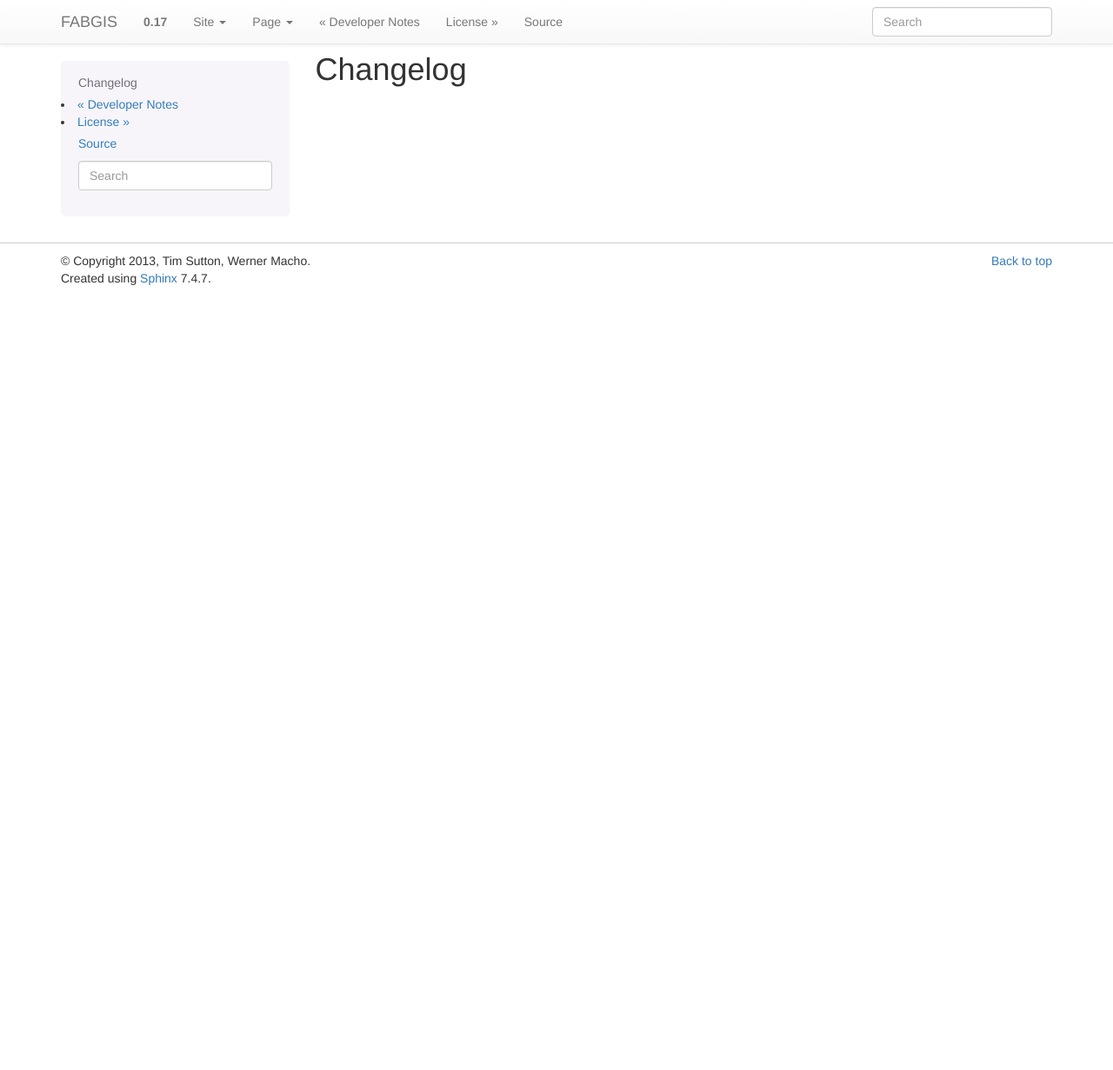
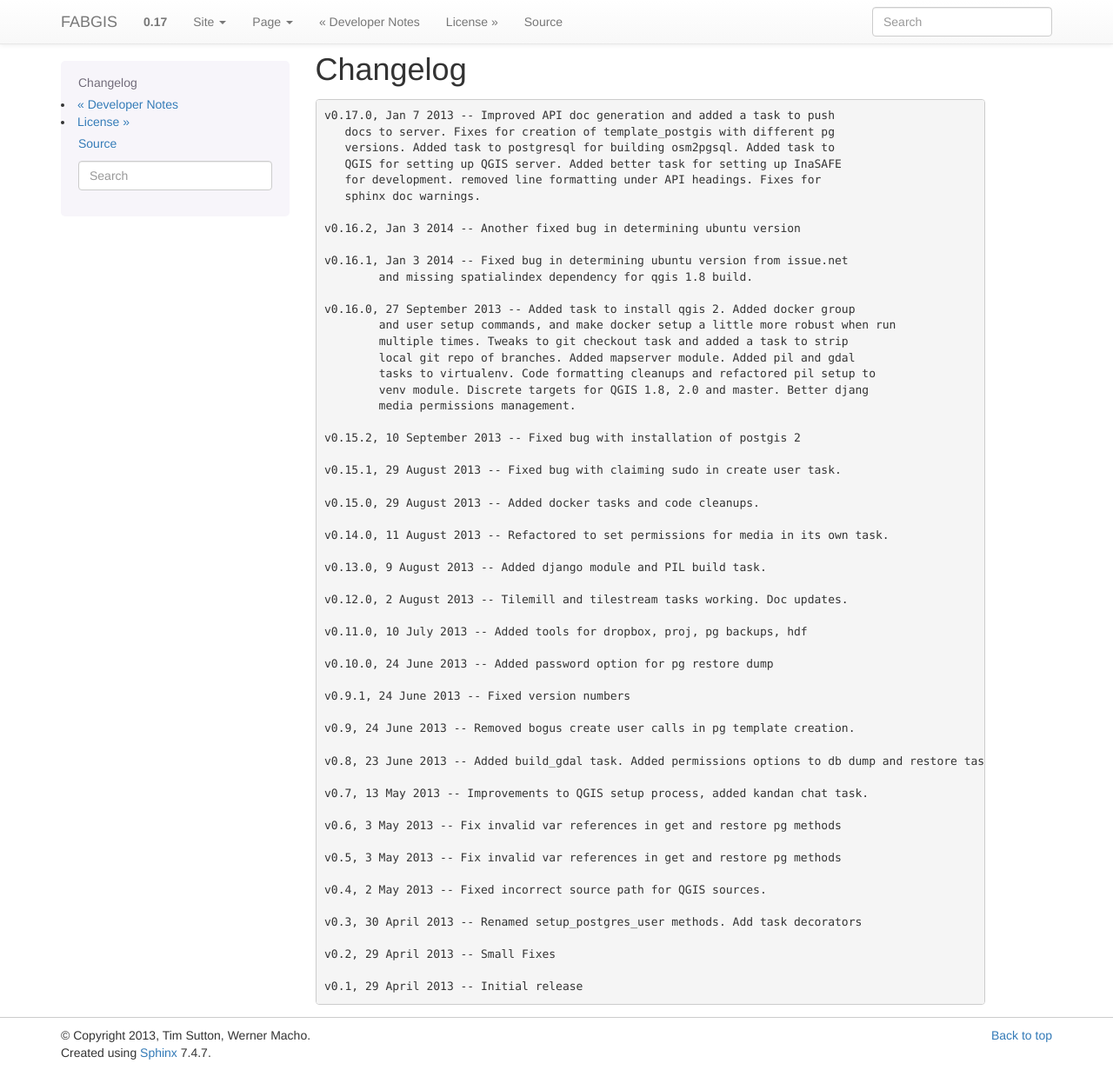
Before and after one commit to timlinux/fabgis, a Sphinx documentation site: the page built from docs/source/changelog.rst, in a window 1280 px wide and 1231 px high. Shown: the whole window at 87% size. Built offline with Sphinx 7.4.7, drawn with Linux system fonts in a browser that asks for light colours.

Commit message:
Minor version bump and fix changelog

```diff
--- a/docs/source/changelog.rst
+++ b/docs/source/changelog.rst
@@ -4,4 +4,3 @@ Changelog
 
 .. literalinclude:: ../../CHANGES.txt
     :language: none
-    :literal:
--- a/docs/source/conf.py
+++ b/docs/source/conf.py
@@ -60,7 +60,7 @@ copyright = u'2013, Tim Sutton, Werner Macho'
 # The short X.Y version.
 version = '0.17'
 # The full version, including alpha/beta/rc tags.
-release = '0.17.0'
+release = '0.17.1'
 
 # The language for content autogenerated by Sphinx. Refer to documentation
 # for a list of supported languages.
--- a/setup.py
+++ b/setup.py
@@ -4,7 +4,7 @@ from distutils.core import setup
 
 setup(
     name='fabgis',
-    version='0.17.0',
+    version='0.17.1',
     author='Tim Sutton',
     author_email='tim@linfiniti.com',
     packages=['fabgis', ],
```
